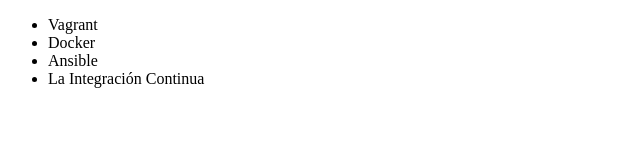
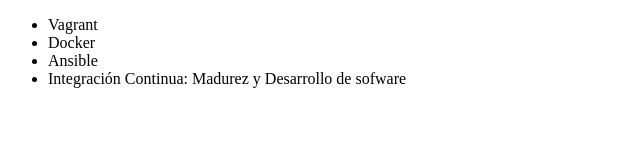
Before and after one commit to GustavoCassino/git-alura-curso, a plain HTML site: page index.html in a window 1280 px wide. Shown: the whole page, without its empty margins (0-640 px from the left). Drawn offline with Linux system fonts and the light colour scheme.

Commit message:
Renombrando curso de integracion continua

```diff
--- a/index.html
+++ b/index.html
@@ -9,7 +9,7 @@
             <li>Vagrant</li>
             <li>Docker</li>
             <li>Ansible</li>
-            <li>La Integración Continua</li>
+            <li>Integración Continua: Madurez y Desarrollo de sofware</li>
         </ul>
     </body>
 </html>
```
